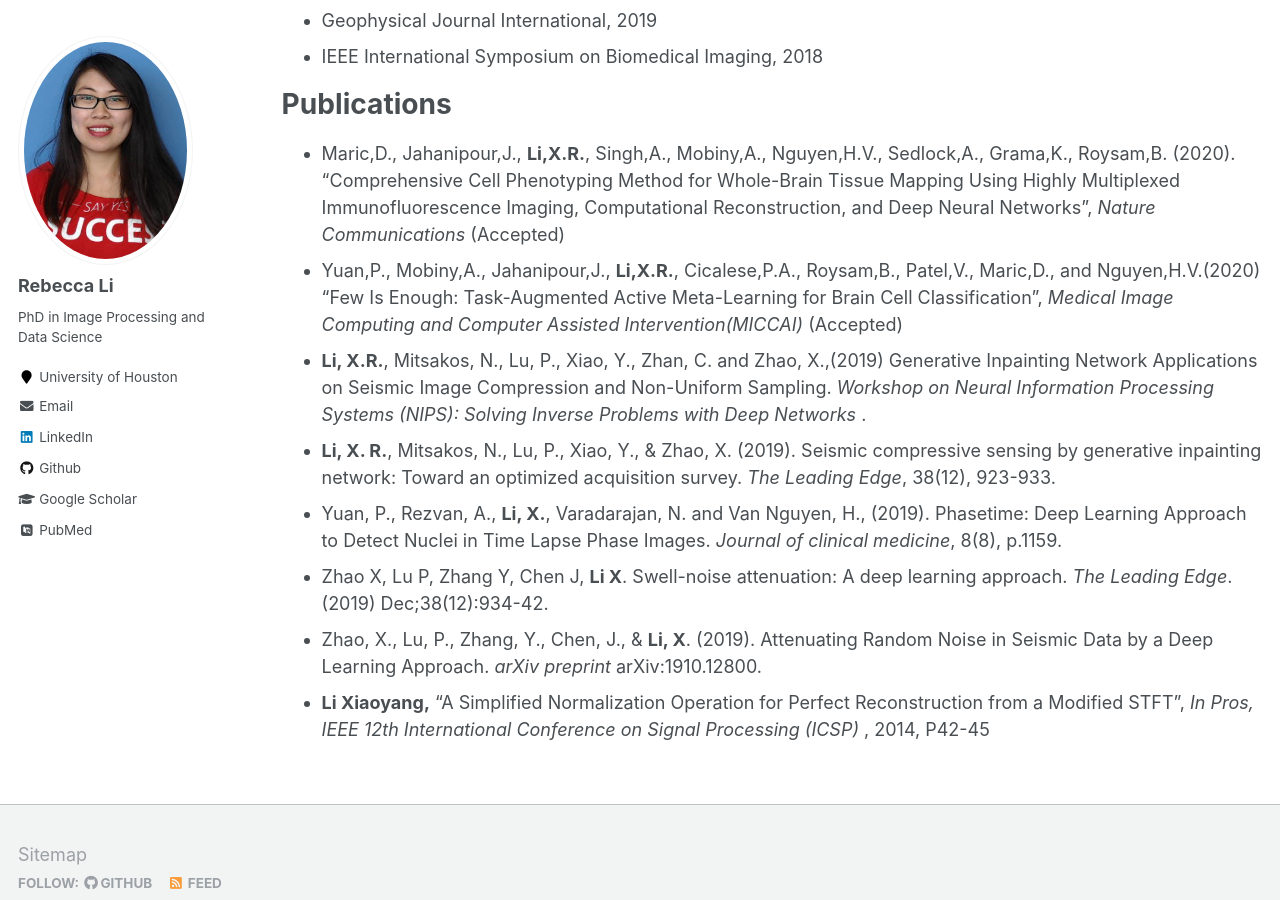
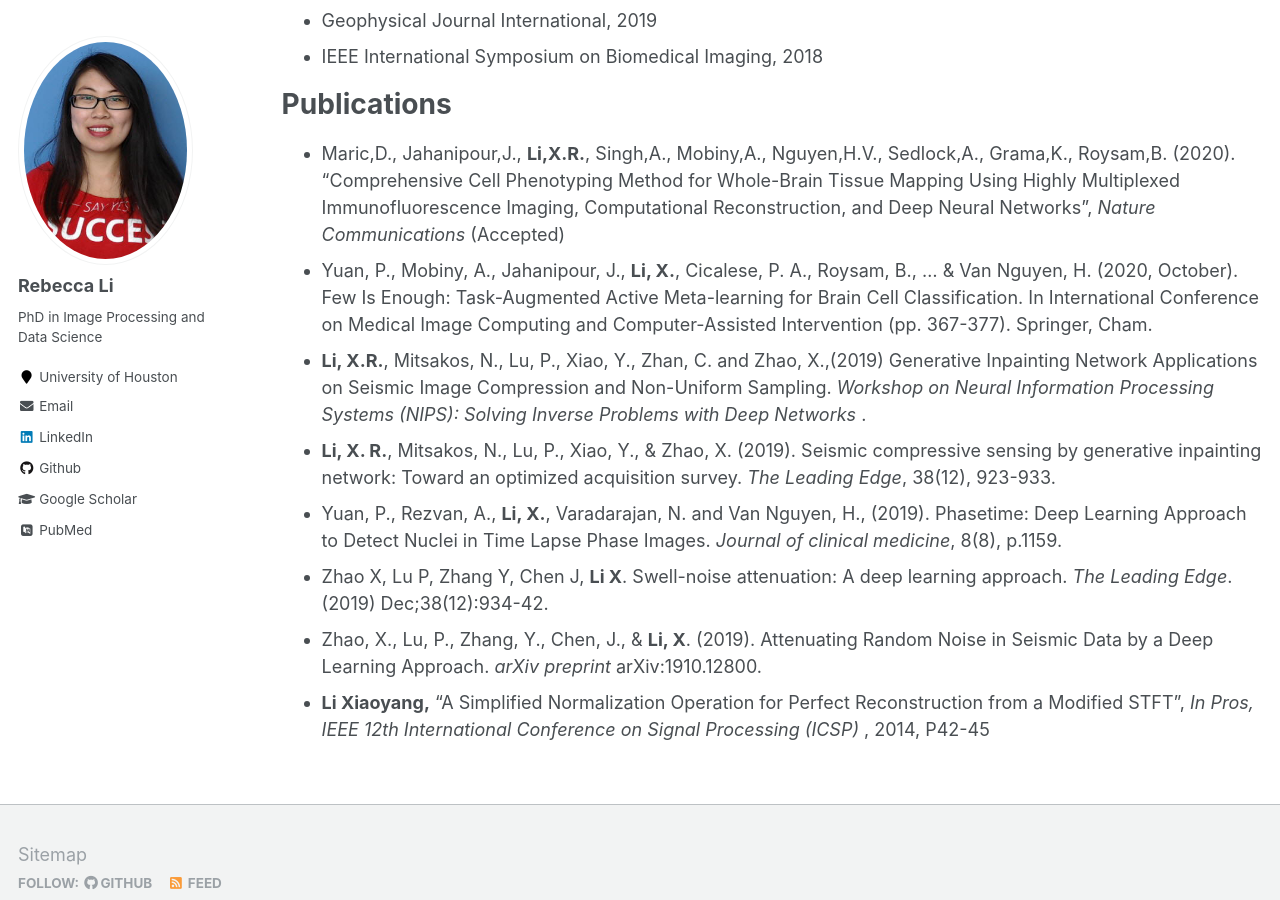
Before and after one commit to Xiaoyang-Rebecca/xiaoyang-rebecca.github.io, a Jekyll site: the page built from _pages/cv.md, in a window 1280 px wide and 900 px high, scrolled down 1599 px. Built offline with Jekyll 4.4.1, drawn with Linux system fonts in a browser that asks for light colours; some web fonts are replaced.

Commit message:
Update cv.md

```diff
--- a/_pages/cv.md
+++ b/_pages/cv.md
@@ -80,7 +80,7 @@ Reviewers
 Publications
 ======
 -	Maric,D., Jahanipour,J.,  **Li,X.R.**, Singh,A., Mobiny,A., Nguyen,H.V., Sedlock,A., Grama,K., Roysam,B. (2020). "Comprehensive Cell Phenotyping Method for Whole-Brain Tissue Mapping Using Highly Multiplexed Immunofluorescence Imaging, Computational Reconstruction, and Deep Neural Networks", *Nature Communications* (Accepted)
--	Yuan,P., Mobiny,A., Jahanipour,J., **Li,X.R.**, Cicalese,P.A., Roysam,B., Patel,V., Maric,D., and Nguyen,H.V.(2020) "Few Is Enough: Task-Augmented Active Meta-Learning for Brain Cell Classification", *Medical Image Computing and Computer Assisted Intervention(MICCAI)* (Accepted)
+- Yuan, P., Mobiny, A., Jahanipour, J., **Li, X.**, Cicalese, P. A., Roysam, B., ... & Van Nguyen, H. (2020, October). Few Is Enough: Task-Augmented Active Meta-learning for Brain Cell Classification. In International Conference on Medical Image Computing and Computer-Assisted Intervention (pp. 367-377). Springer, Cham.
 - **Li, X.R.**, Mitsakos, N., Lu, P., Xiao, Y., Zhan, C. and Zhao, X.,(2019) Generative Inpainting Network Applications on Seismic Image Compression and Non-Uniform Sampling. *Workshop on Neural Information Processing Systems (NIPS): Solving Inverse Problems with Deep Networks* .
 -	**Li, X. R.**, Mitsakos, N., Lu, P., Xiao, Y., & Zhao, X. (2019). Seismic compressive sensing by generative inpainting network: Toward an optimized acquisition survey. *The Leading Edge*, 38(12), 923-933.
 -	Yuan, P., Rezvan, A., **Li, X.**, Varadarajan, N. and Van Nguyen, H., (2019). Phasetime: Deep Learning Approach to Detect Nuclei in Time Lapse Phase Images. *Journal of clinical medicine*, 8(8), p.1159.
```
